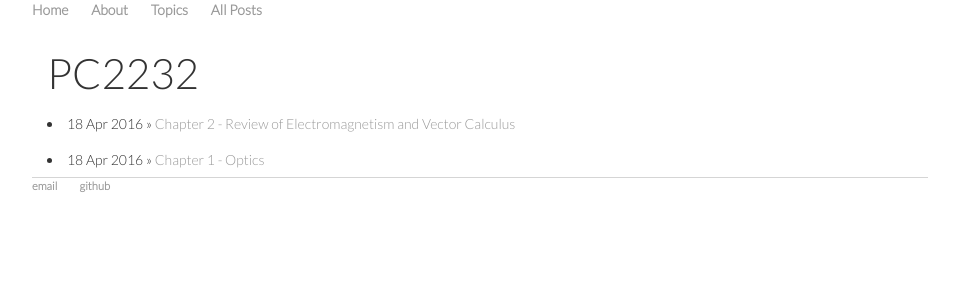
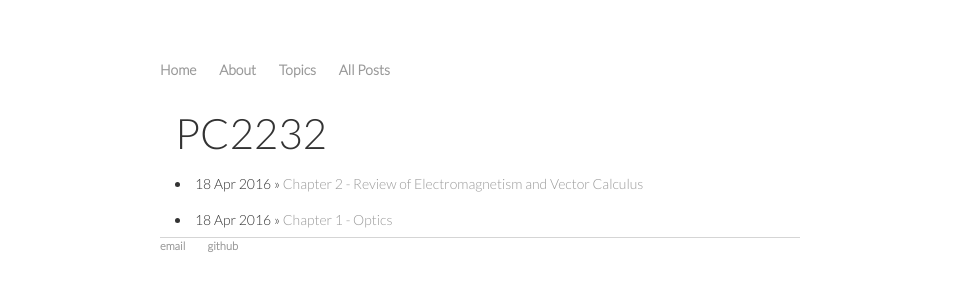
Before and after one commit to serriferous/initial.github.io, a Jekyll site: the page built from PC2232.html, in a window 1280 px wide. Shown: the top 300 px of the page, without its empty margins (160-1119 px from the left). Built offline with Jekyll 4.4.1, drawn with Linux system fonts in a browser that asks for light colours.

Commit message:
Update main.css

```diff
--- a/css/main.css
+++ b/css/main.css
@@ -1,8 +1,8 @@
 @import url(http://fonts.googleapis.com/css?family=Lato:300);
 
 body {
-    margin: 0px auto;
-    width: 70%;
+    margin: 60px auto;
+    width: 50%;
 
 }
 
```
